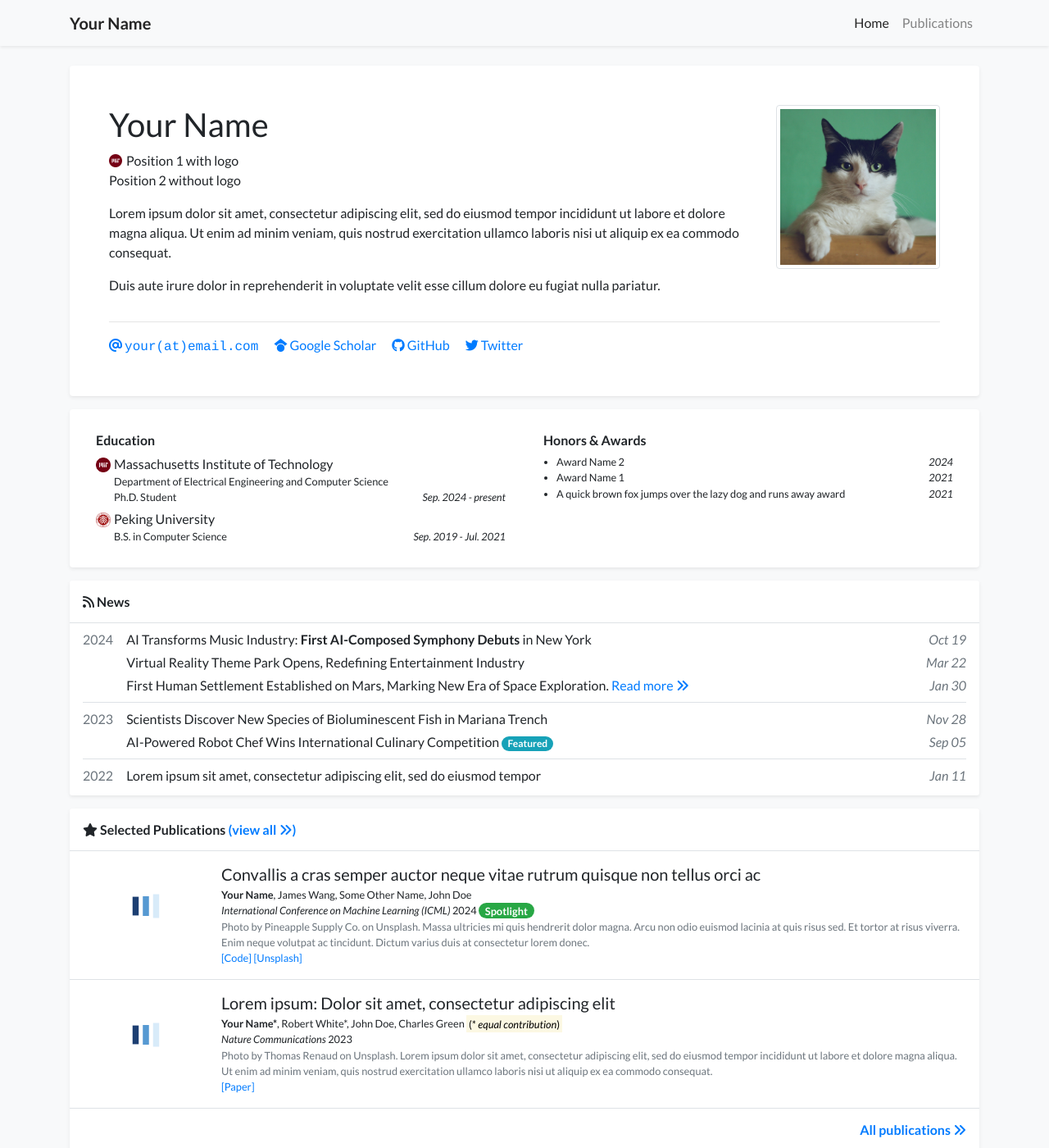
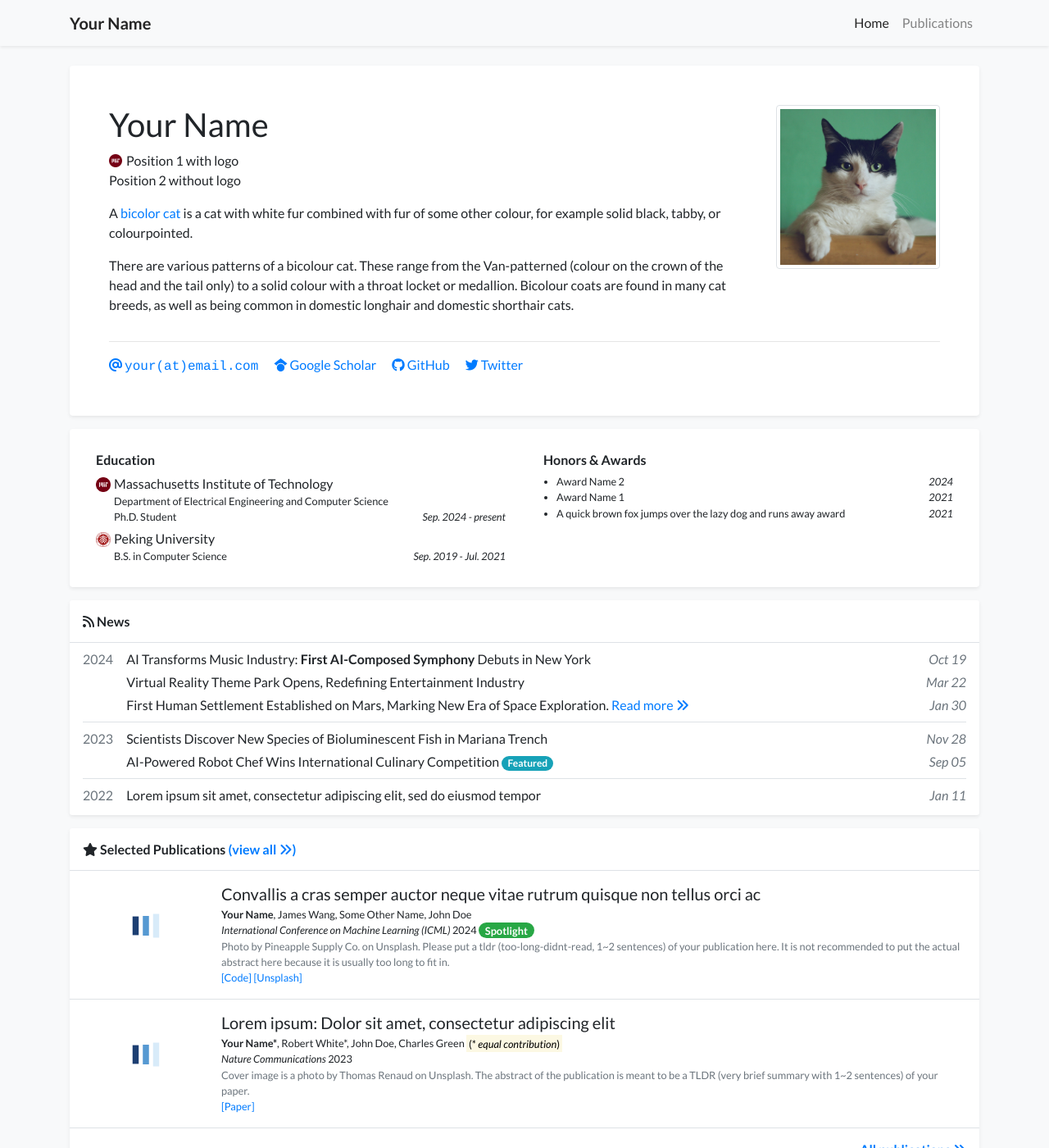
Before and after one commit to luost26/academic-homepage, a Jekyll site: the page built from index.html, in a window 1280 px wide and 1400 px high. Shown: the whole window at 82% size. Built offline with Jekyll 4.4.1, drawn with Linux system fonts in a browser that asks for light colours; a style sheet for code colours, icons or effects is not loaded.

Commit message:
Update examples

```diff
--- a/_data/profile.yml
+++ b/_data/profile.yml
@@ -21,11 +21,12 @@ twitter: your_twitter_id
 
 short_bio: >-
   <p>
-    Lorem ipsum dolor sit amet, consectetur adipiscing elit, sed do eiusmod tempor incididunt ut labore et dolore magna aliqua.
-    Ut enim ad minim veniam, quis nostrud exercitation ullamco laboris nisi ut aliquip ex ea commodo consequat.
+    A <a href="https://en.wikipedia.org/wiki/Bicolor_cat" target="_blank">bicolor cat</a> is a cat with white fur combined with fur of some other colour, for example solid black, tabby, or colourpointed.
   </p>
   <p>
-    Duis aute irure dolor in reprehenderit in voluptate velit esse cillum dolore eu fugiat nulla pariatur.
+    There are various patterns of a bicolour cat. These range from the Van-patterned (colour on the crown of the head
+    and the tail only) to a solid colour with a throat locket or medallion. Bicolour coats are found in many cat breeds,
+    as well as being common in domestic longhair and domestic shorthair cats.
   </p>
 
 portrait_url: /assets/images/photos/portrait.jpg
```
Also changed, not shown: _news/2024-news3.md (+1 -1 lines), _publications/2023/2023-pub-example-1.md (+1 -1 lines), _publications/2023/2023-pub-example-2.md (+3 -1 lines), _publications/2023/2023-pub-example-no-cover.md (+3 -3 lines), _publications/2024/2024-pub-example-3.md (+1 -1 lines).
